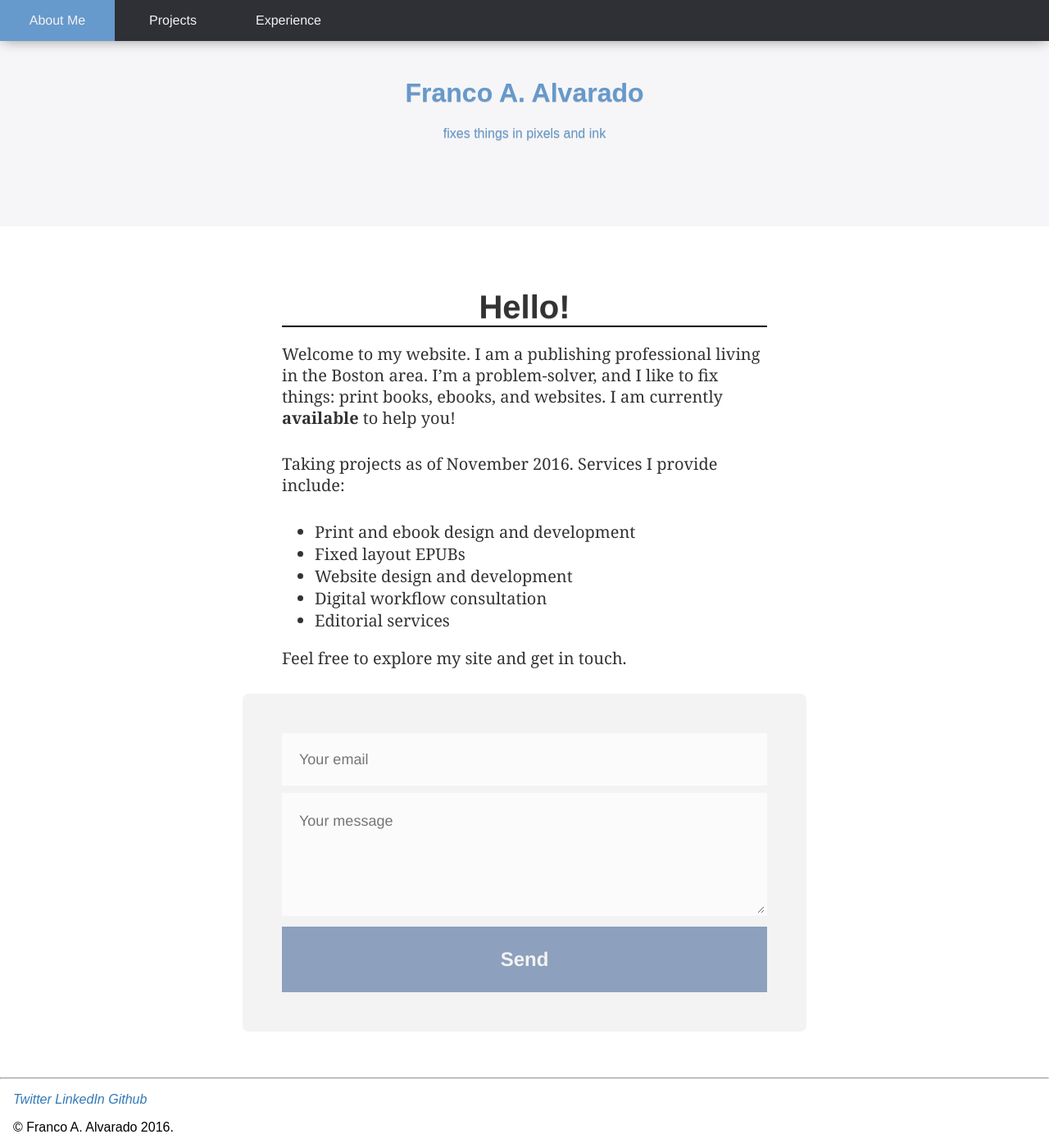
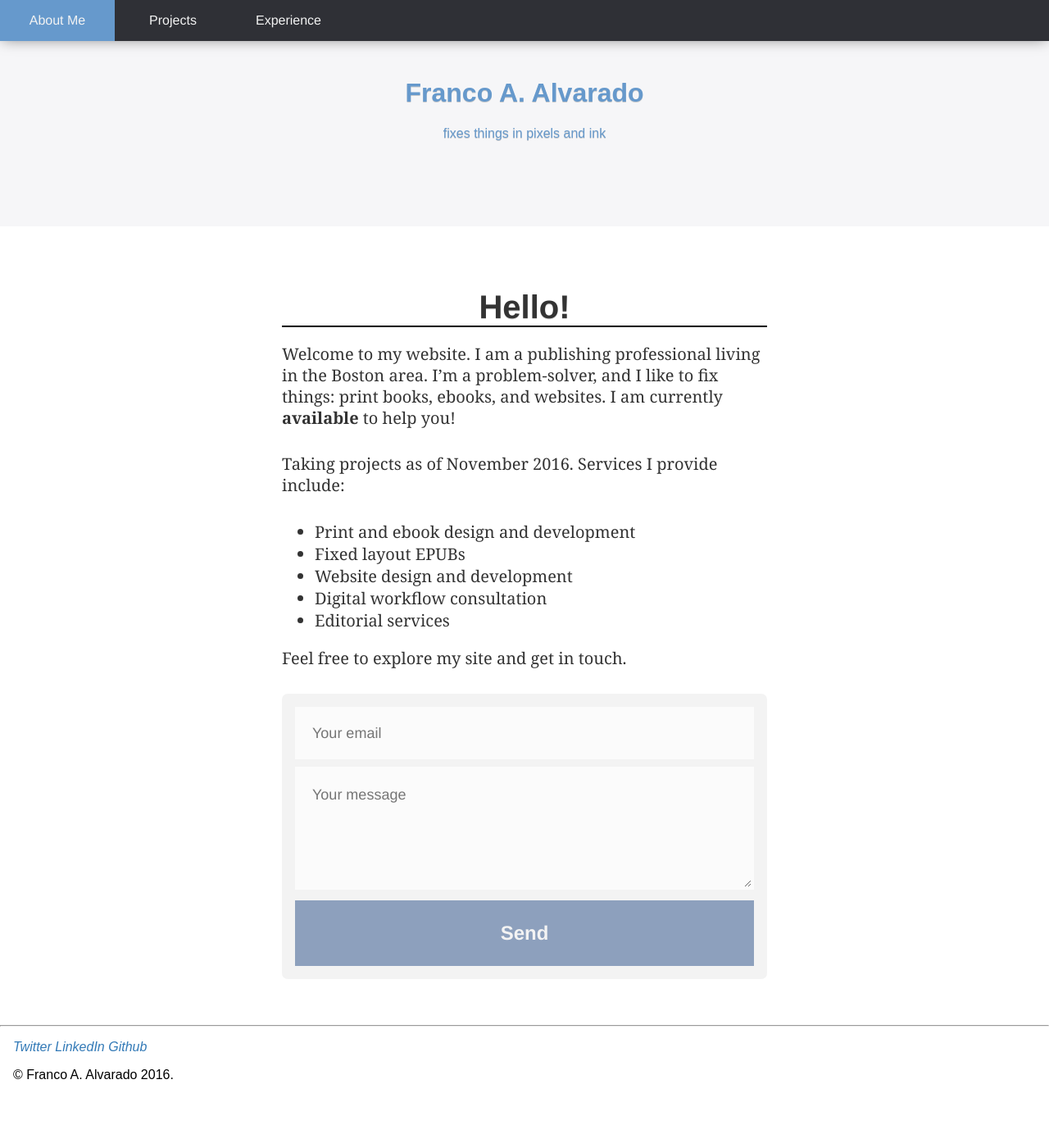
Before and after one commit to francopub/francopub.github.io, a Jekyll site: the page built from index.html, in a window 1280 px wide and 1400 px high, scrolled down 14 px. Shown: the whole window at 82% size. Built offline with Jekyll 4.4.1, drawn with Linux system fonts in a browser that asks for light colours; after the commit the page ends 1350 px from its top, so only the background shows below that.

Commit message:
Updated _forms.scss

```diff
--- a/_sass/_forms.scss
+++ b/_sass/_forms.scss
@@ -1,8 +1,7 @@
 div#form-container {
-        padding-top: 0px;
     background-color: $offwhite;
-    padding: 3em;
-    width: 50%;
+    padding: 1em;
+    width: 35em;
     -moz-border-radius: 7px;
     -webkit-border-radius: 7px;
     margin: 0 auto;
```
